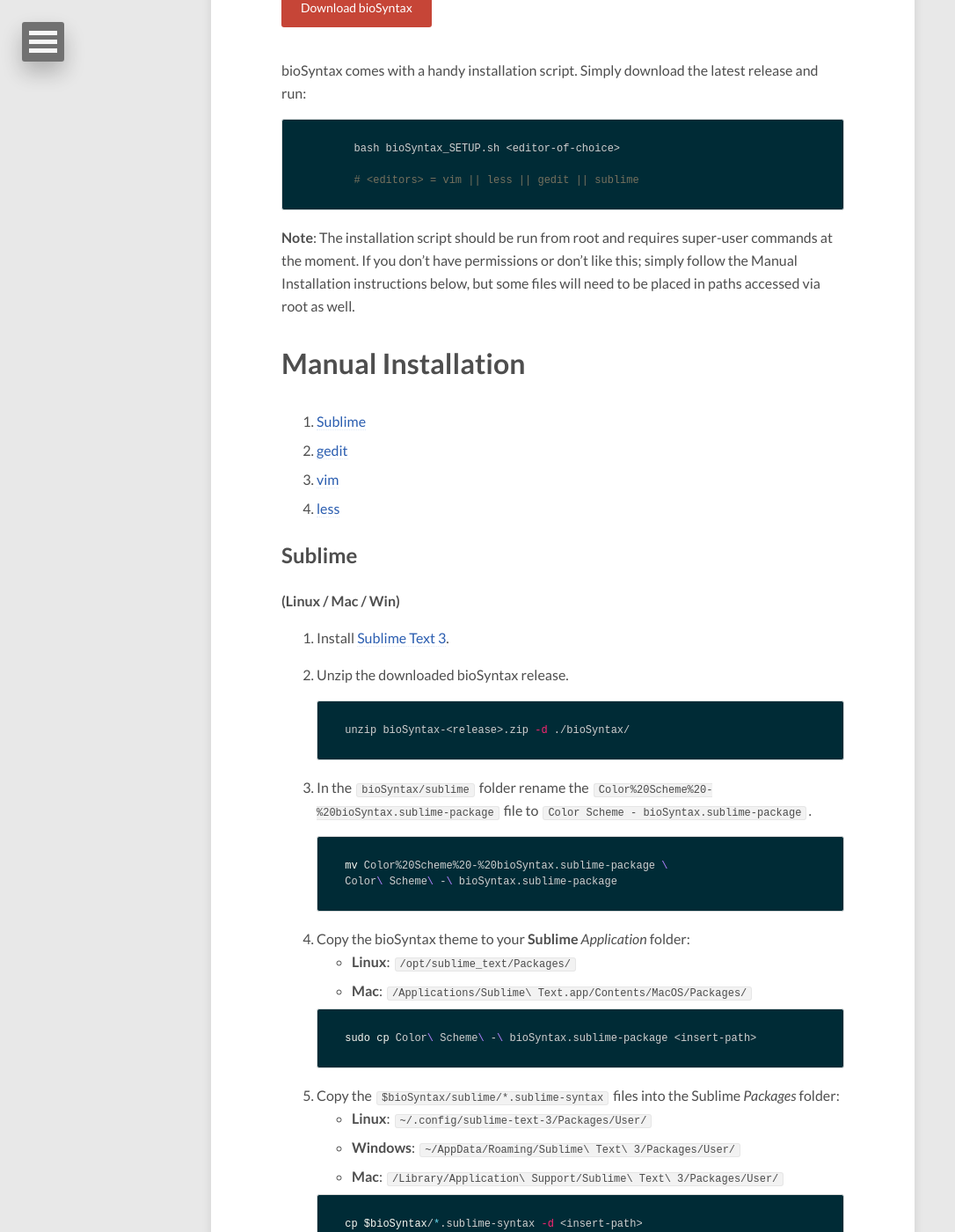
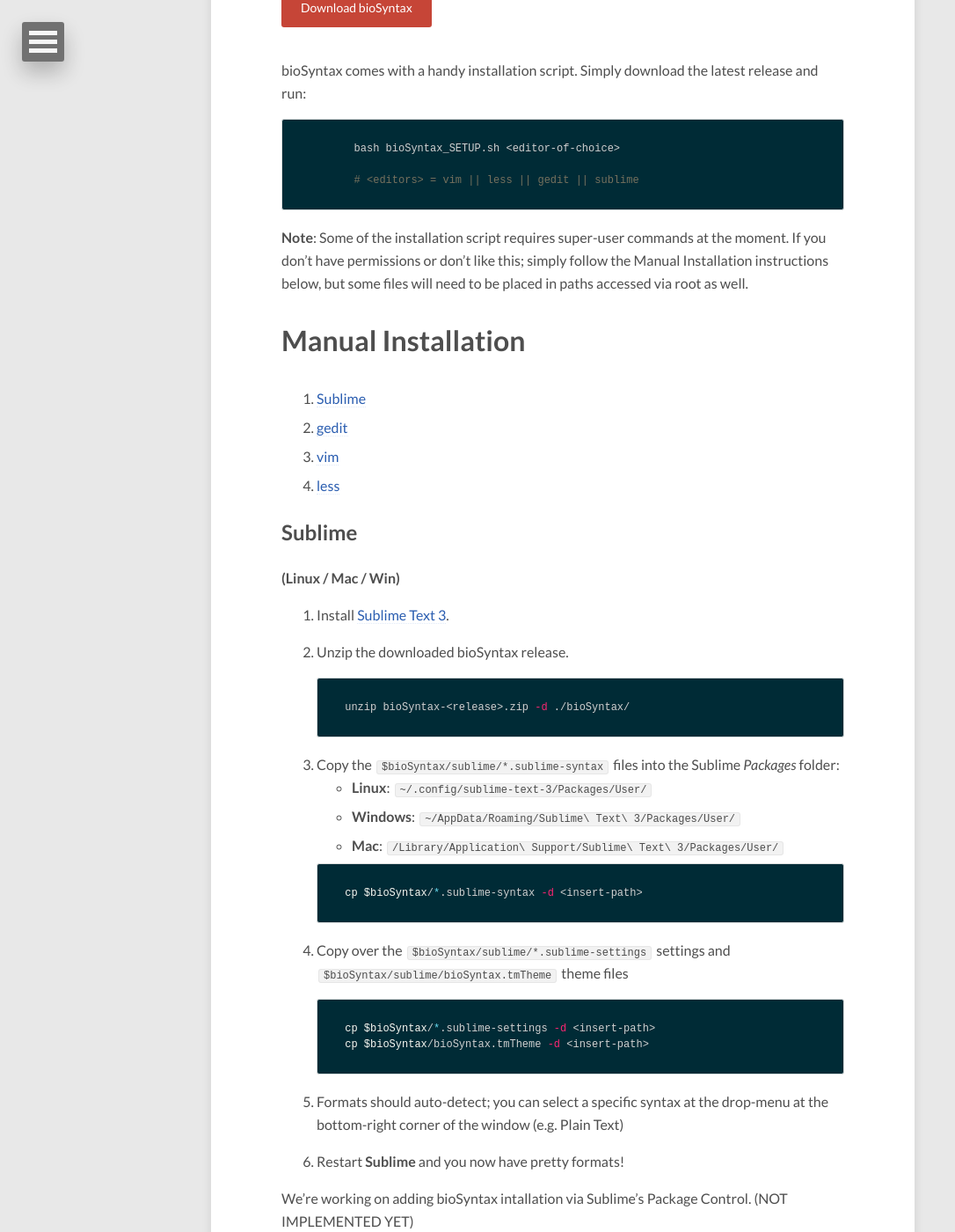
Before and after one commit to bioSyntax/bioSyntax-site, a Jekyll site: the page built from install.md, in a window 1280 px wide and 1400 px high, scrolled down 617 px. Shown: the whole window at 88% size, without its empty margins (0-1086 px from the left). Built offline with Jekyll 4.4.1, drawn with Linux system fonts in a browser that asks for light colours; nearby versions of some CDN libraries; some of the changed text lies outside the part shown.

Commit message:
Update install instructions for sublime

````diff
--- a/install.md
+++ b/install.md
@@ -20,7 +20,7 @@
 {: .language-bash}
 
 
-**Note**: The installation script should be run from root and requires super-user commands at the moment. If you don't have permissions or don't like this; simply follow the Manual Installation instructions below, but some files will need to be placed in paths accessed via root as well.
+**Note**: Some of the installation script requires super-user commands at the moment. If you don't have permissions or don't like this; simply follow the Manual Installation instructions below, but some files will need to be placed in paths accessed via root as well.
 
 # Manual Installation
 
@@ -41,24 +41,7 @@
 	```
 	{: .language-bash}
 
-2. In the `bioSyntax/sublime` folder rename the `Color%20Scheme%20-%20bioSyntax.sublime-package` file to `Color Scheme - bioSyntax.sublime-package`.
-
-	```
-	mv Color%20Scheme%20-%20bioSyntax.sublime-package \
-	Color\ Scheme\ -\ bioSyntax.sublime-package
-	```
-	{: .language-bash}
-
-3. Copy the bioSyntax theme to your **Sublime** *Application* folder:
-- **Linux**: `/opt/sublime_text/Packages/`
-- **Mac**: `/Applications/Sublime\ Text.app/Contents/MacOS/Packages/`
-
-	```
-	sudo cp Color\ Scheme\ -\ bioSyntax.sublime-package <insert-path>
-	```
-	{: .language-bash}
-
-4. Copy the `$bioSyntax/sublime/*.sublime-syntax` files into the Sublime *Packages* folder:
+2. Copy the `$bioSyntax/sublime/*.sublime-syntax` files into the Sublime *Packages* folder:
 - **Linux**: `~/.config/sublime-text-3/Packages/User/`
 - **Windows**: `~/AppData/Roaming/Sublime\ Text\ 3/Packages/User/`
 - **Mac**: `/Library/Application\ Support/Sublime\ Text\ 3/Packages/User/`
@@ -68,20 +51,21 @@
 	```
 	{: .language-bash}
 
+3. Copy over the `$bioSyntax/sublime/*.sublime-settings` settings and `$bioSyntax/sublime/bioSyntax.tmTheme` theme files
 
-5. Restart **Sublime** and select the bioSyntax (bioMonokai) theme.
+	```
+	cp $bioSyntax/*.sublime-settings -d <insert-path>
+	cp $bioSyntax/bioSyntax.tmTheme -d <insert-path>
+	```
+	{: .language-bash}
 
-	`Preferences > Color Scheme > bioMonokai`
+4. Formats should auto-detect; you can select a specific syntax at the drop-menu at the bottom-right corner of the window (e.g. Plain Text)
 
-6. Formats should auto-detect; you can select a specific syntax at the drop-menu at the bottom-right corner of the window (e.g. Plain Text)
-
-7. You now have pretty formats!
+5. Restart **Sublime** and you now have pretty formats!
 
 We're working on adding bioSyntax intallation via Sublime's Package Control. (NOT IMPLEMENTED YET)
 - Install [Package Control for Sublime](https://packagecontrol.io/installation).
-- Once installed, in Sublime, go to `Preferences > Package Control > Package Control: Install Package` and search for `BioSyntax`, and click on it. Package Control will install the syntax files for you.
-If not, follow the manual installation instructions below:
-
+- Once installed, in Sublime, go to `Preferences > Package Control > Package Control: Install Package` and search for `bioSyntax`, and click on it. Package Control will install the syntax files for you.
 
 ## gedit
 **(Linux / Win)**
````
